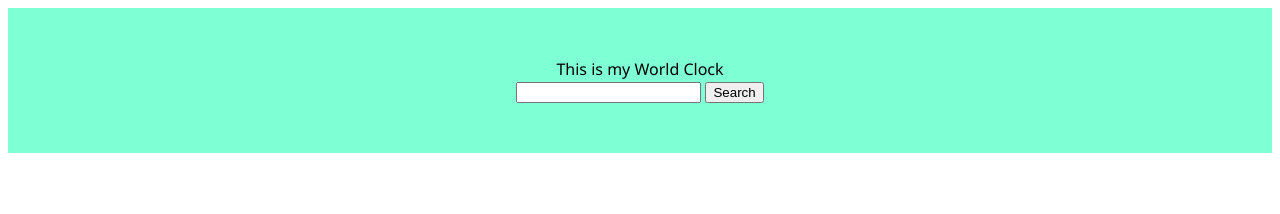
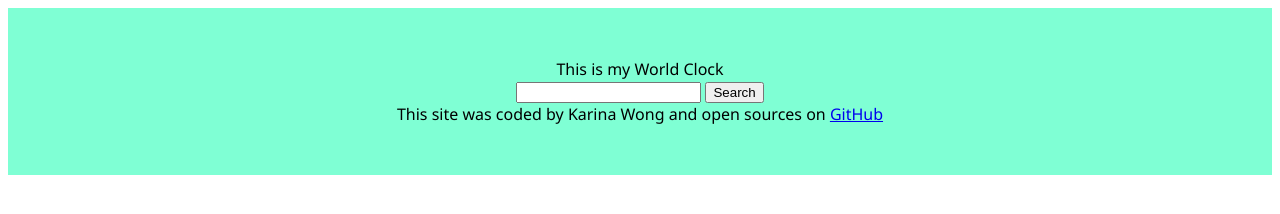
Before and after one commit to gelbwong/Plus_Add_On_Clock_2024, a plain HTML site: page index.html in a window 1280 px wide. Drawn offline with Linux system fonts and the light colour scheme.

Commit message:
Added Footer to HTML
linked to github

```diff
--- a/index.html
+++ b/index.html
@@ -15,6 +15,10 @@
           <input type="submit" value="Search" class="submitButton" />
         </form>
       </div>
+      <footer>
+        This site was coded by Karina Wong and open sources on
+        <a href="https://github.com/gelbwong" target="_blank">GitHub</a>
+      </footer>
     </div>
   </body>
   <script src="app.js"></script>
```
Also changed, not shown: 1 other file.
